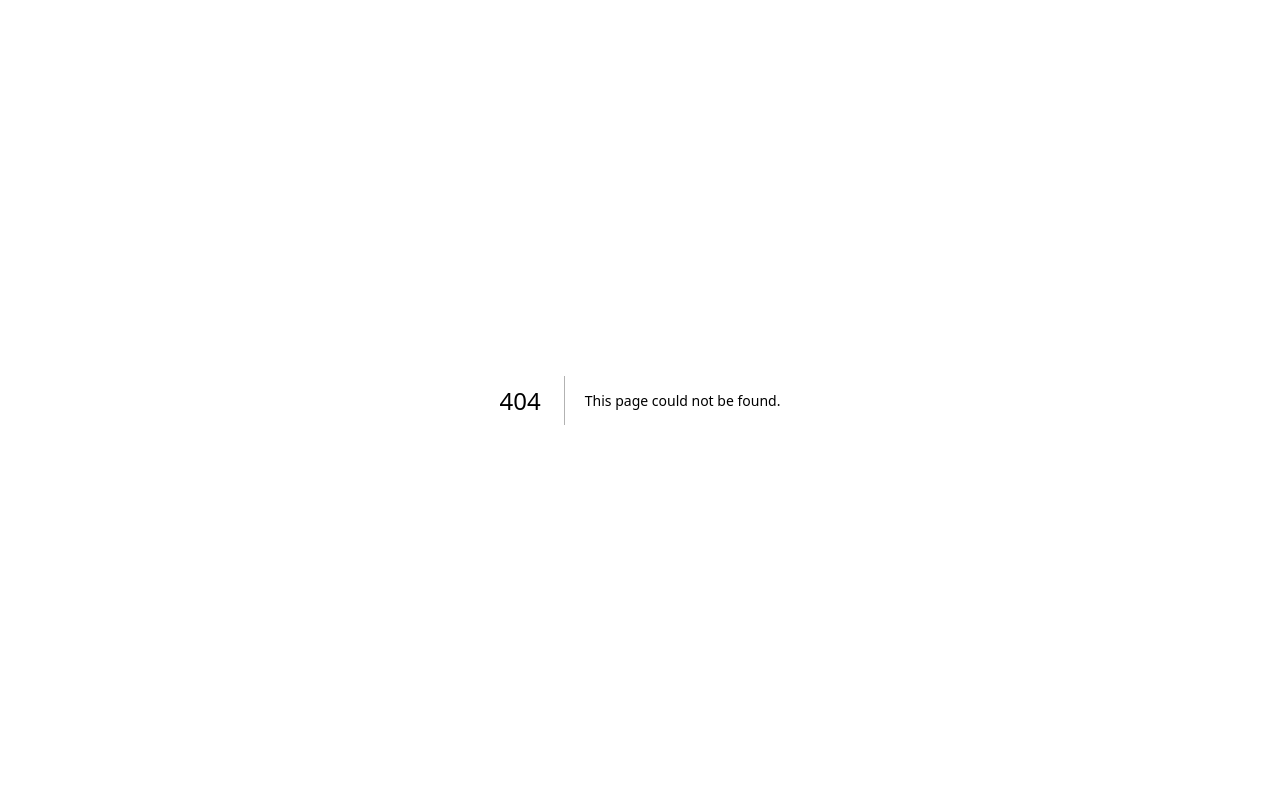
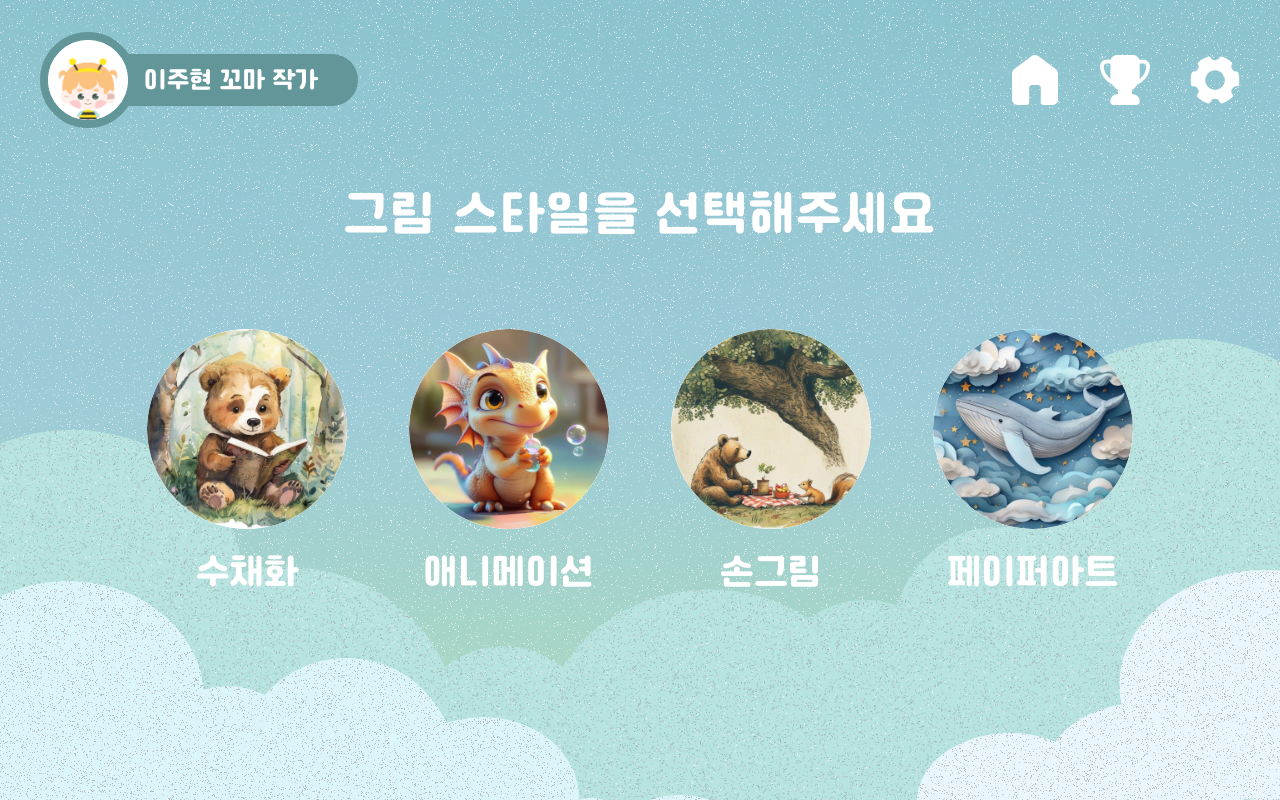
Before and after one commit to hana03030/fairytale-gongjakso, a Next.js app: page /book/style in a window 1280 px wide. Before the commit this address had no page. Built offline with nearby package versions, Linux system fonts and the light colour scheme.

Commit message:
feat: 그림 스타일 선택 화면 구현

```diff
--- /dev/null
+++ b/src/app/book/style/page.tsx
@@ -0,0 +1,80 @@
+'use client';
+
+import { useState } from 'react';
+import { useRouter, useSearchParams } from 'next/navigation';
+import Image from 'next/image';
+import Header from '@/components/common/Header';
+import SelectCard from '@/components/book/SelectCard';
+import NextButton from '@/components/book/NextButton';
+import { ART_STYLES } from '@/lib/constants';
+import { ArtStyleType } from '@/types/story';
+
+export default function ArtStyleSelectPage() {
+  const router = useRouter();
+  const searchParams = useSearchParams();
+
+  // 이전 페이지들로부터 누적된 장바구니 데이터 파싱
+  const selectedTheme = searchParams.get('theme') || 'ocean';
+  const selectedCharacters = searchParams.get('character') || ''; // 예: "인어공주,왕자,해적,돌고래"
+
+  // 선택된 그림 스타일 상태 (단일 선택)
+  const [selectedStyle, setSelectedStyle] = useState<ArtStyleType | ''>('');
+
+  const handleNextStep = () => {
+    if (!selectedStyle) {
+      alert('동화책에 입힐 그림 스타일을 선택해주세요!');
+      return;
+    }
+
+    // 동화 생성/뷰어 페이지로 3가지 핵심 스노우볼 데이터를 들고 이동
+    router.push(
+      `/book/viewer?theme=${selectedTheme}&character=${selectedCharacters}&style=${selectedStyle}/viewer`,
+    );
+  };
+
+  return (
+    <main className="relative w-screen h-screen overflow-hidden bg-slate-950 flex flex-col items-center justify-center">
+      {/* 전체 통배경 이미지 */}
+      <div className="absolute inset-0 w-full h-full z-0">
+        <Image
+          src="/images/main-bg.png"
+          alt="배경"
+          fill
+          priority
+          className="object-cover"
+        />
+      </div>
+
+      {/* 헤더 */}
+      <Header type={2} />
+
+      {/* 콘텐츠 메인 레이어 */}
+      <div className="relative z-10 flex flex-col items-center justify-center w-full max-w-[1200px] px-4">
+        {/* 타이틀 */}
+        <h2 className="font-cafe24 text-48 text-white text-center tracking-wide mb-14">
+          그림 스타일을 선택해주세요
+        </h2>
+
+        {/* 4가지 그림 스타일 배치 (4칸 그리드) */}
+        <div className="grid grid-cols-4 gap-x-12 justify-items-center w-full max-w-[1000px] mx-auto py-6">
+          {ART_STYLES.map((style) => {
+            const isSelected = selectedStyle === style.id;
+
+            return (
+              <SelectCard
+                key={style.id}
+                label={style.label}
+                imageUrl={style.localImg} // 저장해 둘 로컬 샘플 스타일 이미지
+                isSelected={isSelected}
+                onClick={() => setSelectedStyle(style.id)}
+              />
+            );
+          })}
+        </div>
+      </div>
+
+      {/* 다음 단계로 가는 우측 하단 버튼 */}
+      <NextButton visible={!!selectedStyle} onClick={handleNextStep} />
+    </main>
+  );
+}
```
